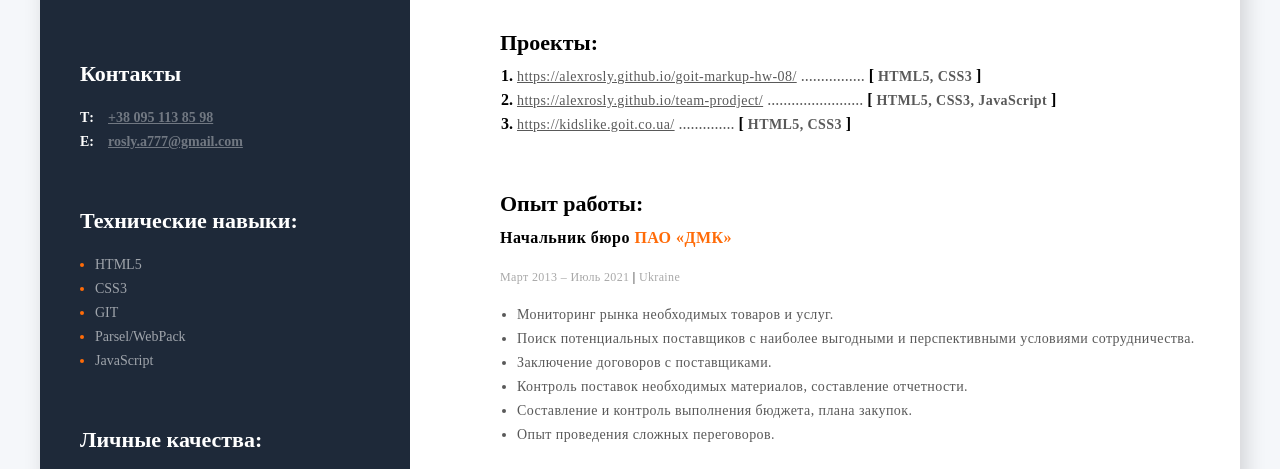
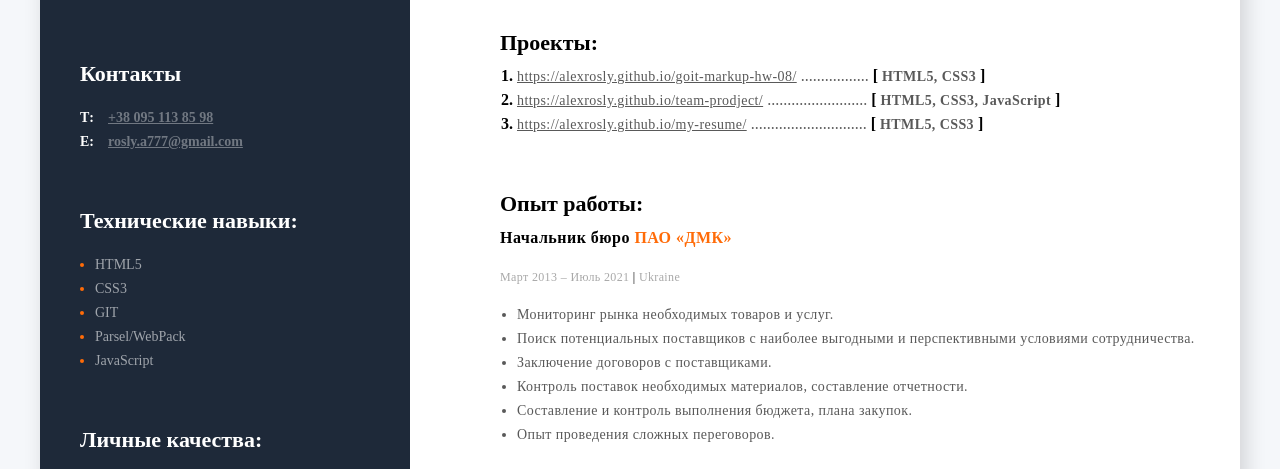
Before and after one commit to AlexRosly/my-resume, a plain HTML site: page index.html in a window 1280 px wide. Shown: the part 320-789 px from the top of the page. Drawn offline with nearby package versions, Linux system fonts and the light colour scheme.

Commit message:
Added linkon github repositories

```diff
--- a/index.html
+++ b/index.html
@@ -90,17 +90,17 @@
                 <ol>
                     <li class="prodject-item"> <a class="prodject-link"
                         href="https://alexrosly.github.io/goit-markup-hw-08/">https://alexrosly.github.io/goit-markup-hw-08/</a>
-                        <span class="dots">................</span>
+                        <span class="dots">.................</span>
                         <span><strong>[</strong><span class="tech-name"> HTML5, CSS3 </span><b>]</b></span>
                     </li>
                     <li class="prodject-item"> <a class="prodject-link"
                         href="https://alexrosly.github.io/team-prodject/">https://alexrosly.github.io/team-prodject/</a>
-                        <span class="dots">........................</span>
+                        <span class="dots">.........................</span>
                         <span><b>[</b><span class="tech-name"> HTML5, CSS3, JavaScript </span><b>]</b></span>
                     </li>
                     <li class="prodject-item"> <a class="prodject-link"
-                        href=">https://kidslike.goit.co.ua/">https://kidslike.goit.co.ua/</a>
-                        <span class="dots">..............</span>
+                        href=">https://alexrosly.github.io/my-resume/">https://alexrosly.github.io/my-resume/</a>
+                        <span class="dots">.............................</span>
                         <span><b>[</b><span class="tech-name"> HTML5, CSS3 </span><b>]</b></span>
                     </li>
                 </ol>
```
